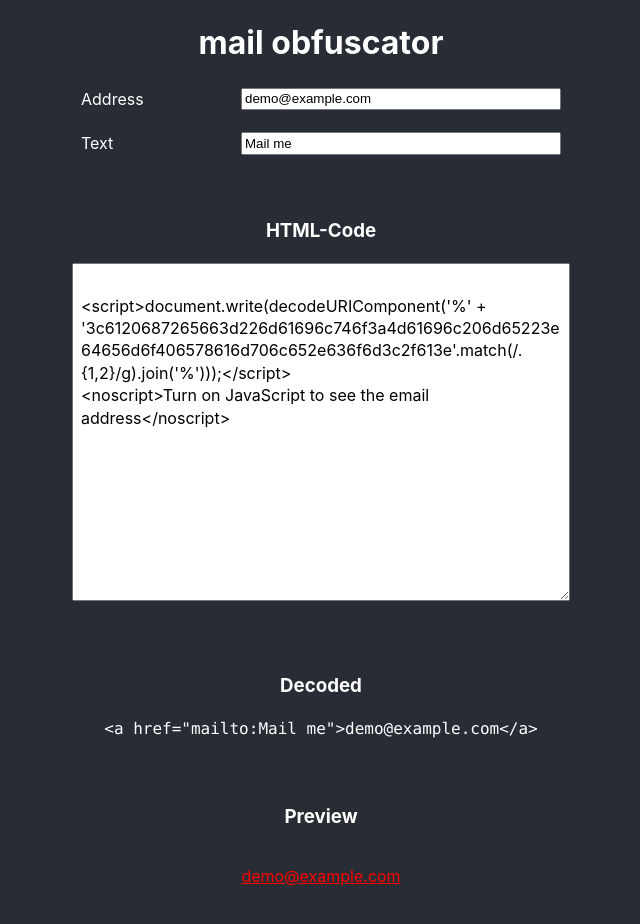
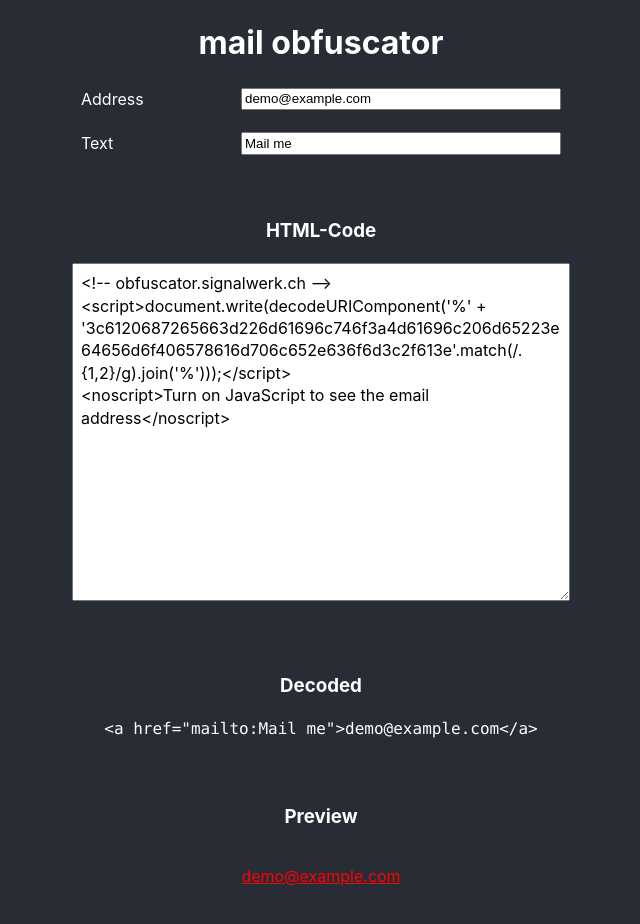
Before and after one commit to signalwerk/html-obfuscator, a React (Create React App) app: page / in a window 1280 px wide. Shown: the top 924 px of the page, without its empty margins (319-959 px from the left). Built offline with nearby package versions, Linux system fonts and the light colour scheme.

Commit message:
ADD: obfuscator

```diff
--- a/src/App.js
+++ b/src/App.js
@@ -21,7 +21,7 @@ const obfuscator = (address, content) => {
   const tag = `<a href="mailto:${address}">${content}</a>`;
   const hex = utf8ToHex(tag);
 
-  const script = `
+  const script = `<!-- obfuscator.signalwerk.ch -->
 <script>document.write(decodeURIComponent('%' + '${hex}'.match(/.{1,2}/g).join('%')));</script>
 <noscript>Turn on JavaScript to see the email address</noscript>`;
 
```
